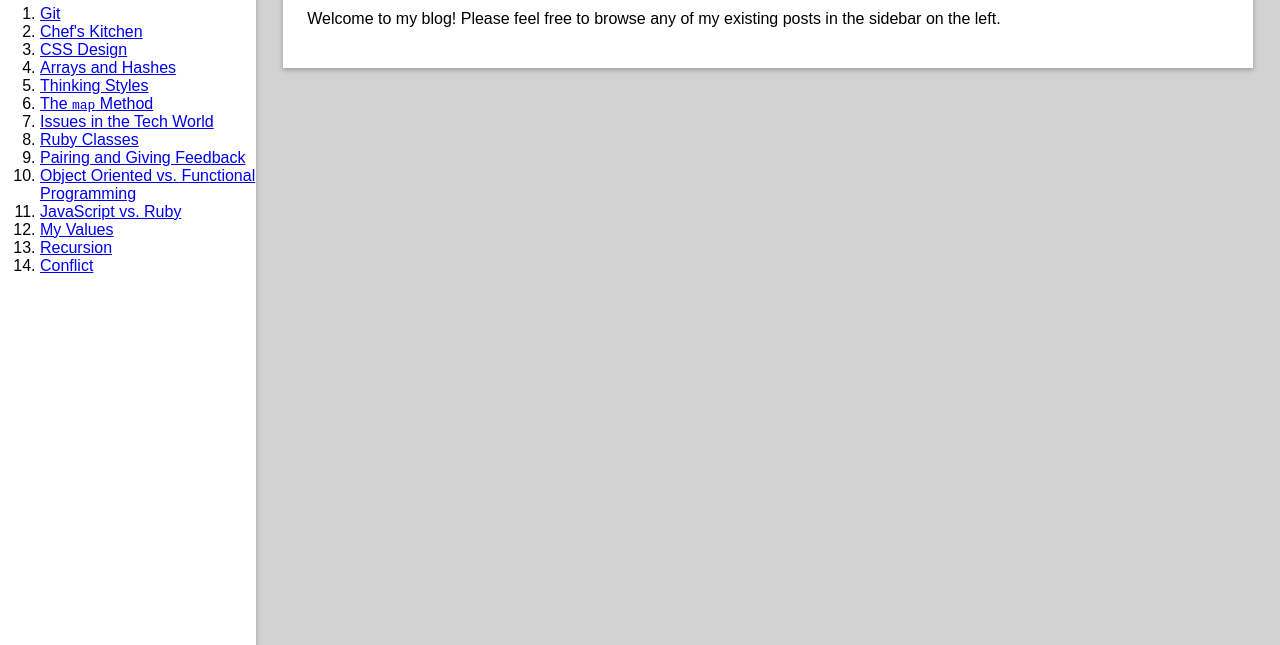
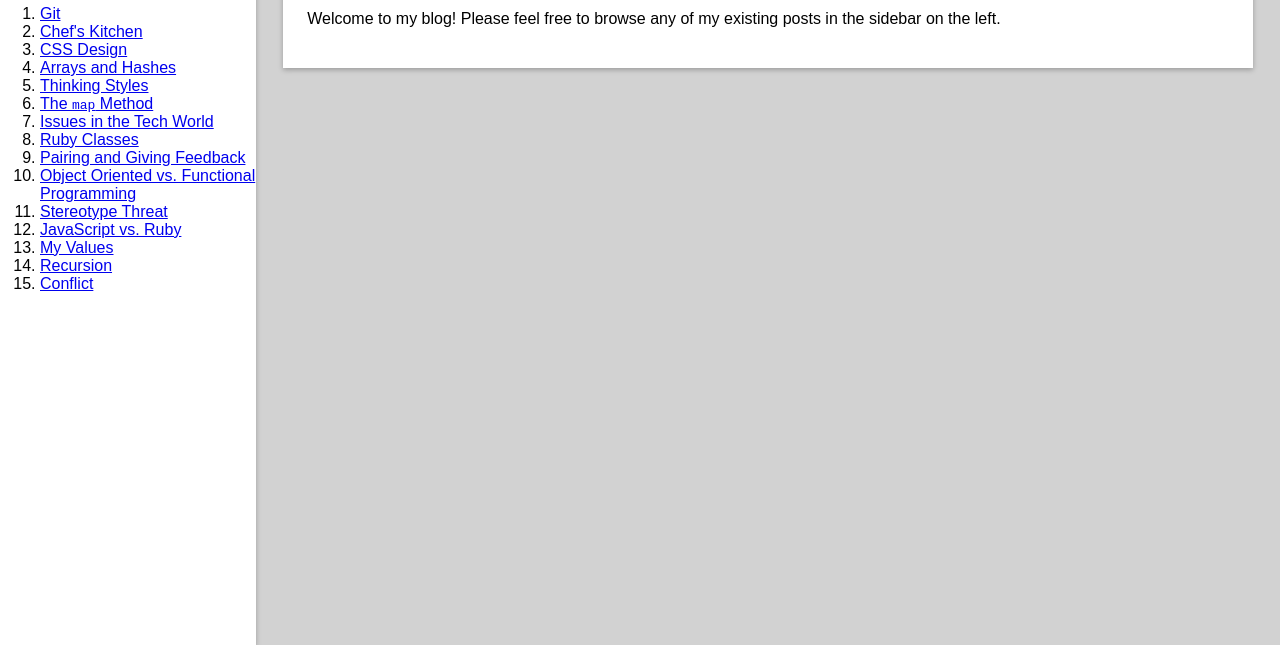
Before and after one commit to H12/H12.github.io, a plain HTML site: page blog/index-new.html in a window 1280 px wide. Shown: the part 155-800 px from the top of the page. Drawn offline with Linux system fonts and the light colour scheme.

Commit message:
Fix link bug in blog index

```diff
--- a/blog/index-new.html
+++ b/blog/index-new.html
@@ -21,6 +21,7 @@
       <li><a href="./t5-ruby-classes.html">Ruby Classes</a></li>
       <li><a href="./c5-feedback.html">Pairing and Giving Feedback</a></li>
       <li><a href="./t6-oop-concepts.html">Object Oriented vs. Functional Programming</li>
+      <li><a href="./c6-stereotype-threat.html">Stereotype Threat</li>
       <li><a href="./t7-JavaScript.html">JavaScript vs. Ruby</li>
       <li><a href="./c7-values.html">My Values</li>
       <li><a href="./t8-tech.html">Recursion</a></li>
```
